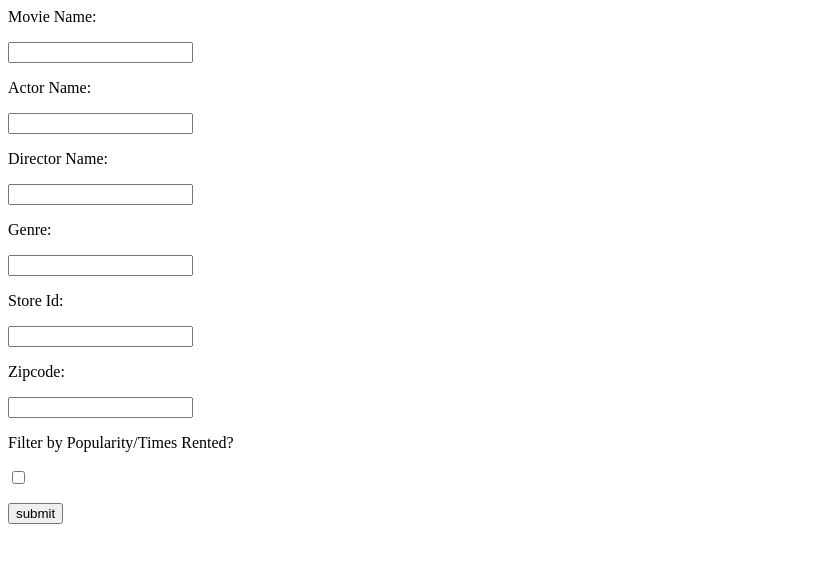
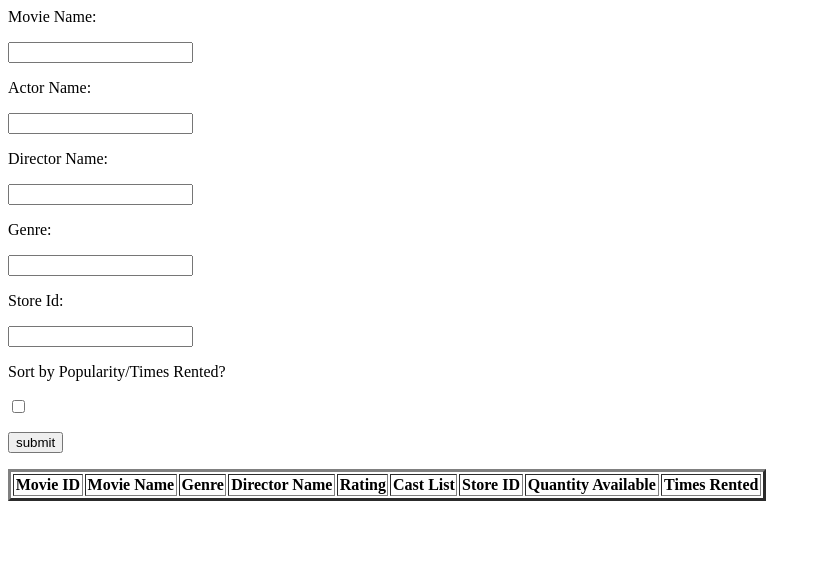
Before and after one commit to srayan00/Mockbusters, a Flask app: page /lookup in a window 1280 px wide. Shown: the top 563 px of the page, without its empty margins (0-821 px from the left). Run offline with Flask 2, Linux system fonts and the light colour scheme; data that the repository does not hold is empty.

Commit message:
add lookup search result display, search filters, sort by, and update times_renter trigger

```diff
--- a/app.py
+++ b/app.py
@@ -48,6 +48,12 @@ get_due_date = """
    SELECT DATE(\'now\', \'+7 days\');
 """
 
+lookup_whole_catalog = """
+SELECT c.movie_id, m.movie_name, m.genre, m.director_name, m.rating, m.cast_list, c.store_id, c.quantity_available, c.times_rented
+FROM Movie m JOIN Catalog c ON m.movie_id = c.movie_id;
+
+"""
+
 check_catalog_combo = """
    SELECT count(*) FROM Catalog JOIN Movie ON Movie.movie_id = Catalog.movie_id
                   JOIN Store ON Store.store_id = Catalog.store_id
@@ -76,6 +82,16 @@ remove_from_active_rentals = """
       DELETE FROM Active_Rentals WHERE Active_Rentals.rental_id = %d and Active_Rentals.customer_id = \'%s\';
       """
 
+
+lookup_from_search = """
+SELECT m.movie_id, m.movie_name, m.genre, m.director_name, m.rating, m.cast_list, Catalog.store_id, Catalog.quantity_available, Catalog.times_rented
+FROM Movie as m
+JOIN Catalog ON Catalog.movie_id = m.movie_id
+WHERE m.movie_name LIKE \'%{}%\'
+AND m.cast_list LIKE \'%{}%\'
+AND m.director_name LIKE \'%{}%\'
+AND m.genre LIKE \'%{}%\'
+"""
 
 @app.route('/successful_return/<user>/<movie_name>/<rental_id>')
 def successful_return(user, movie_name, rental_id):
@@ -208,16 +224,42 @@ def return_movie():
 
 @app.route('/lookup', methods=['GET', 'POST'])
 def lookup():
-    if request.method == 'POST':
-        print("hi")
-        movie_name = str(request.form['mn'])
+   cnx = sqlite3.connect(database)
+   curs = cnx.cursor()
+   if request.method == 'POST':
+      movie_name = str(request.form['mn'])
+      actor_name = str(request.form['an'])
+      director_name = str(request.form['dn'])
+      genre = str(request.form['ge'])
+      store_id = request.form['sid']
+      yt = str(request.form.getlist('yt'))
 
-        yt = str(request.form.getlist('yt'))
-        #rental_id = request.form['rid']
+      lookup_query = lookup_from_search.format(movie_name, actor_name, director_name, genre)
+      if store_id.isnumeric():
 
-        print('checkmark value: ' + yt)
-        return render_template('lookup.html')
-    return render_template('lookup.html')
+         store_id_query = """ AND Catalog.store_id = {}"""
+         lookup_query = lookup_query + store_id_query.format(int(store_id[0][0]))
+
+      if ( str(yt)) != "" and 'on' in str(yt):
+         lookup_query = lookup_query + """ ORDER BY Catalog.times_rented DESC"""
+
+      lookup_query = lookup_query + """;"""
+      curs.execute(lookup_query)
+      lookup_info = []
+      for movie_id, movie_name, genre, director_name, rating, cast_list, store_id, quantity_available, times_rented in (curs.fetchall()):
+         lookup_info.append((movie_id, movie_name, genre, director_name, rating, cast_list, store_id, quantity_available, times_rented))
+      cnx.commit()
+      curs.close()
+      return (render_template('lookup.html', data = lookup_info))
+
+   curs.execute(lookup_whole_catalog)
+
+   lookup_info = []
+   for movie_id, movie_name, genre, director_name, rating, cast_list, store_id, quantity_available, times_rented in (curs.fetchall()):
+      lookup_info.append((movie_id, movie_name, genre, director_name, rating, cast_list, store_id, quantity_available, times_rented))
+   cnx.commit()
+   curs.close()
+   return (render_template('lookup.html', data = lookup_info))
 
 
 if __name__ == '__main__':
--- a/templates/lookup.html
+++ b/templates/lookup.html
@@ -11,13 +11,37 @@
          <p><input type = "text" name = "ge" value=""/></p>
          <p>Store Id:</p>
          <p><input type = "text" name = "sid" value=""/></p>
-         <p>Zipcode: </p>
-         <p><input type = "text" name = "zip" value=""/></p>
 
-         <p>Filter by Popularity/Times Rented?</p>
-         <p><input type = "checkbox" name = "yt" value="yes"/></p>
+         <p>Sort by Popularity/Times Rented?</p>
+         <p><input type = "checkbox" name = "yt"></p>
 
          <p><input type = "submit" value = "submit" /></p>
       </form>
+      <table border = '3' style="width:60%">
+        <tr>
+          <th>Movie ID</th>
+          <th>Movie Name</th>
+          <th>Genre</th>
+          <th>Director Name</th>
+          <th>Rating</th>
+          <th>Cast List</th>
+          <th>Store ID</th>
+          <th>Quantity Available</th>
+          <th>Times Rented</th>
+        </tr>
+        {% for movie_id,movie_name,genre,director_name,rating,cast_list,store_id,quantity_available,times_rented in data %}
+        <tr>
+          <th>{{movie_id}}</th>
+          <th>{{movie_name}}</th>
+          <th>{{genre}}</th>
+          <th>{{director_name}}</th>
+          <th>{{rating}}</th>
+          <th>{{cast_list}}</th>
+          <th>{{store_id}}</th>
+          <th>{{quantity_available}}</th>
+          <th>{{times_rented}}</th>
+        </tr>
+        {% endfor %}
+      </table>
    </body>
 </html>
```
